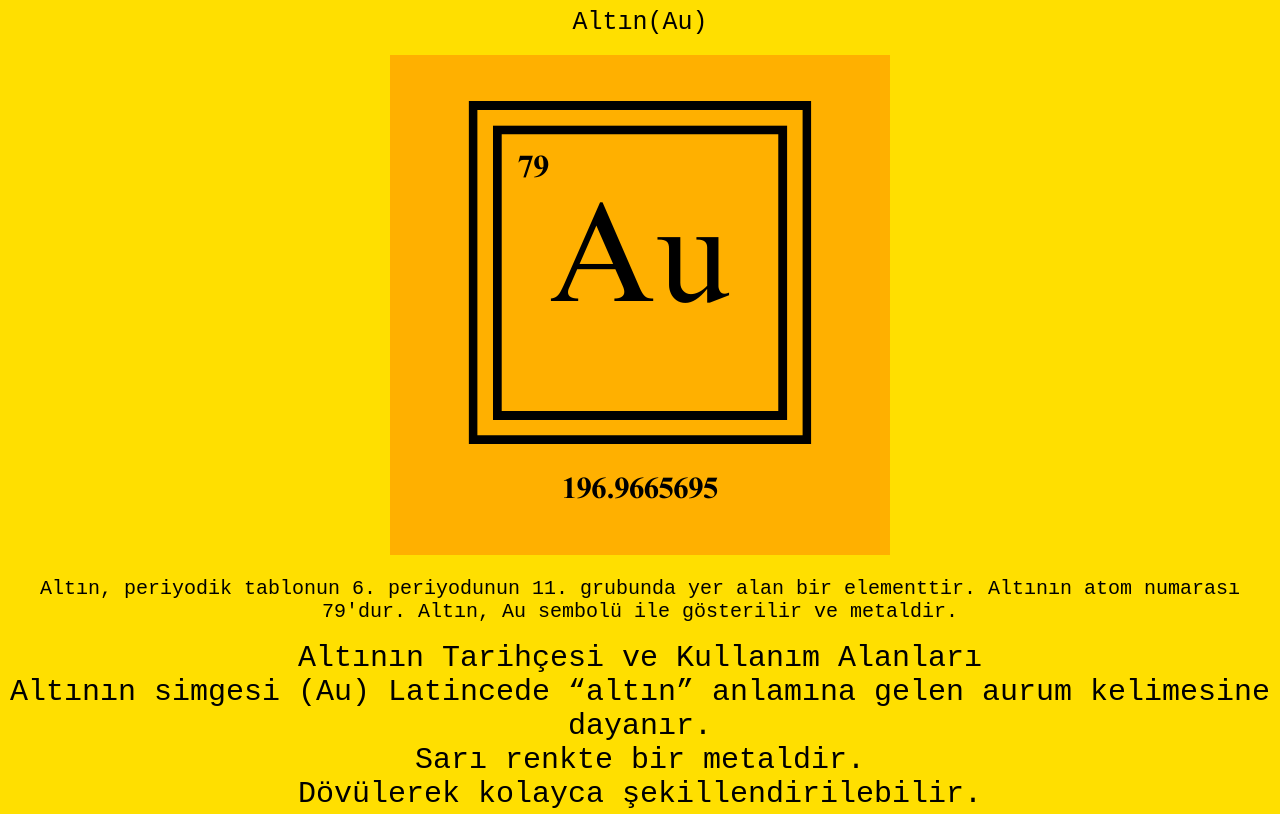
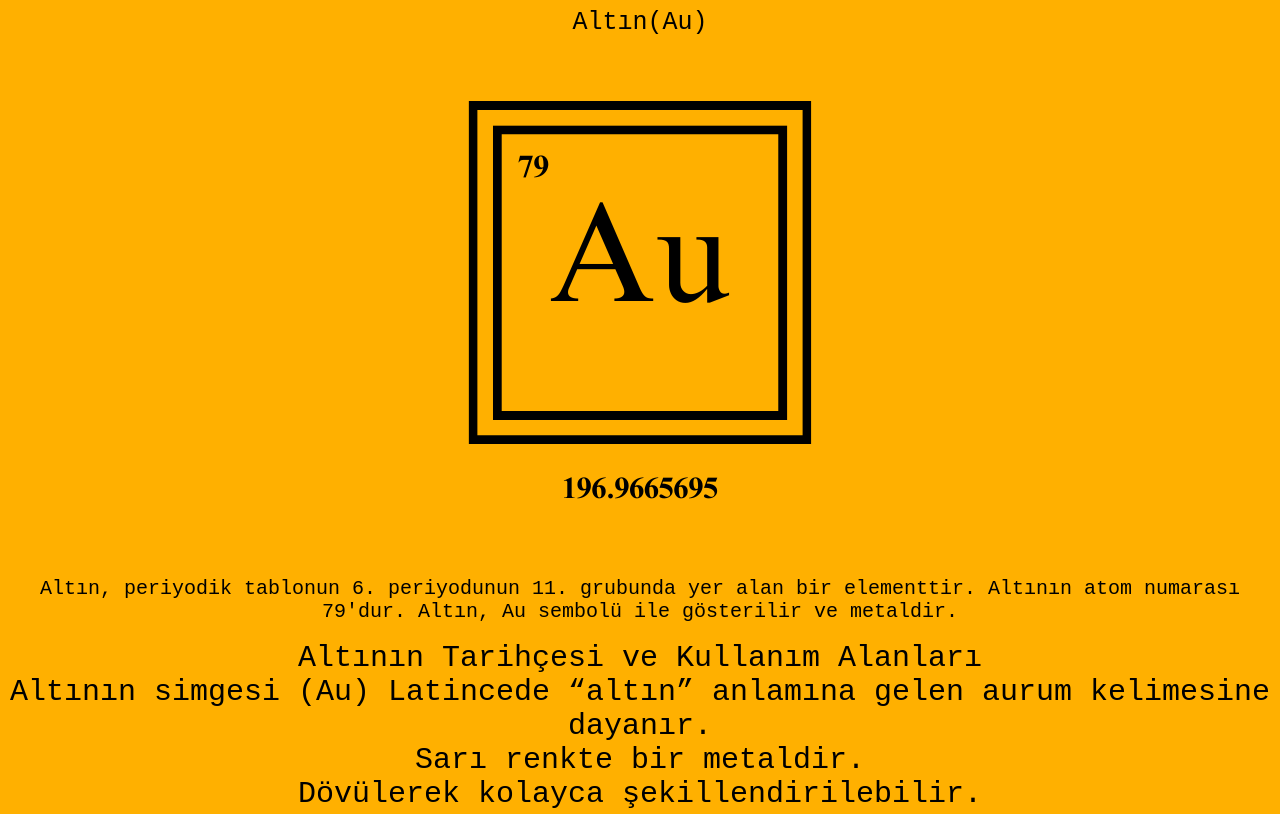
Before and after one commit to FutureGuy9784/T-bitak_Project, a plain HTML site: page Au.html in a window 1280 px wide. Shown: the top 814 px of the page. Drawn offline with Linux system fonts and the light colour scheme.

Commit message:
yellow upgrade

```diff
--- a/Au.html
+++ b/Au.html
@@ -15,7 +15,7 @@
 
 
 </head>
-<body style="background-color:#FFDF00;">
+<body style="background-color:#FFB000;">
 
 <div class="periodic">
     <TT style="color:black;font-size:25px;">Altın(Au)</TT>
```
